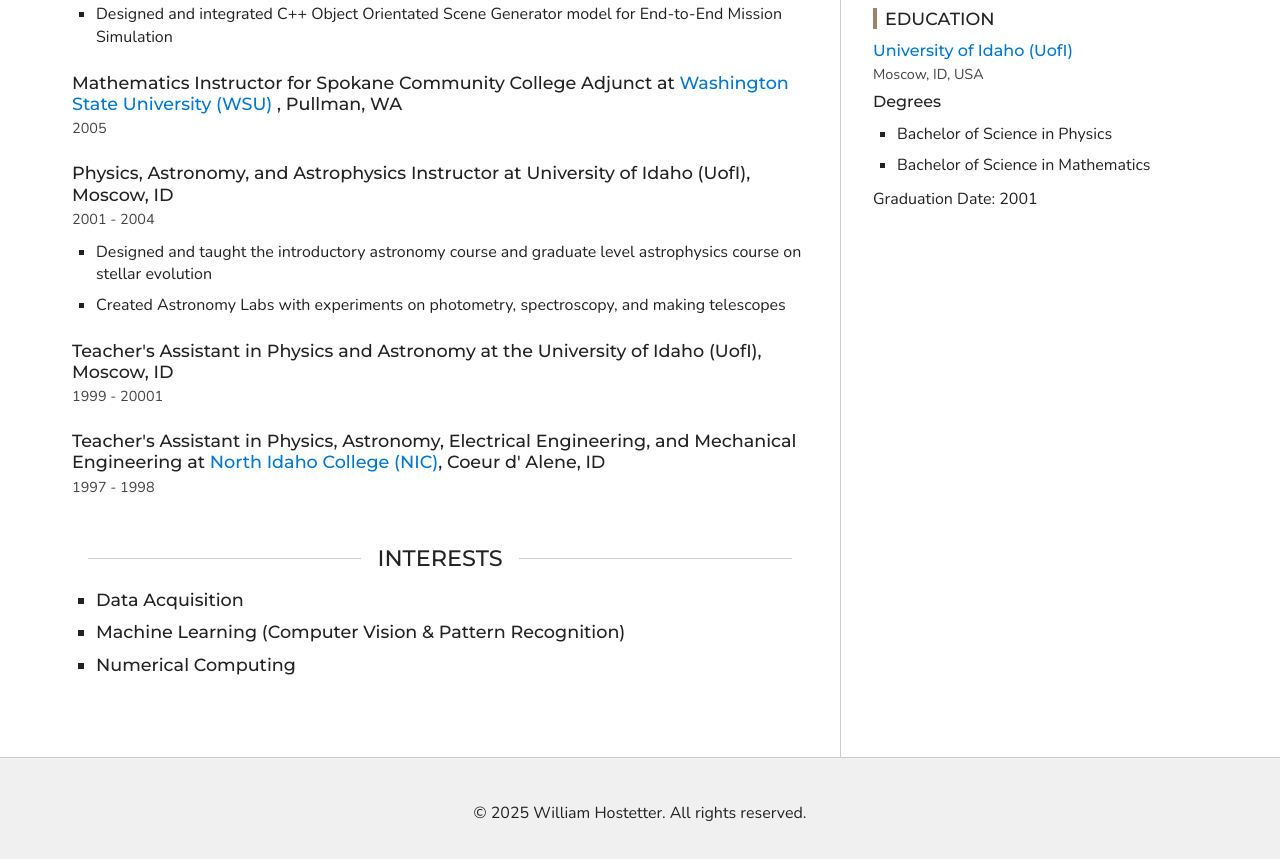
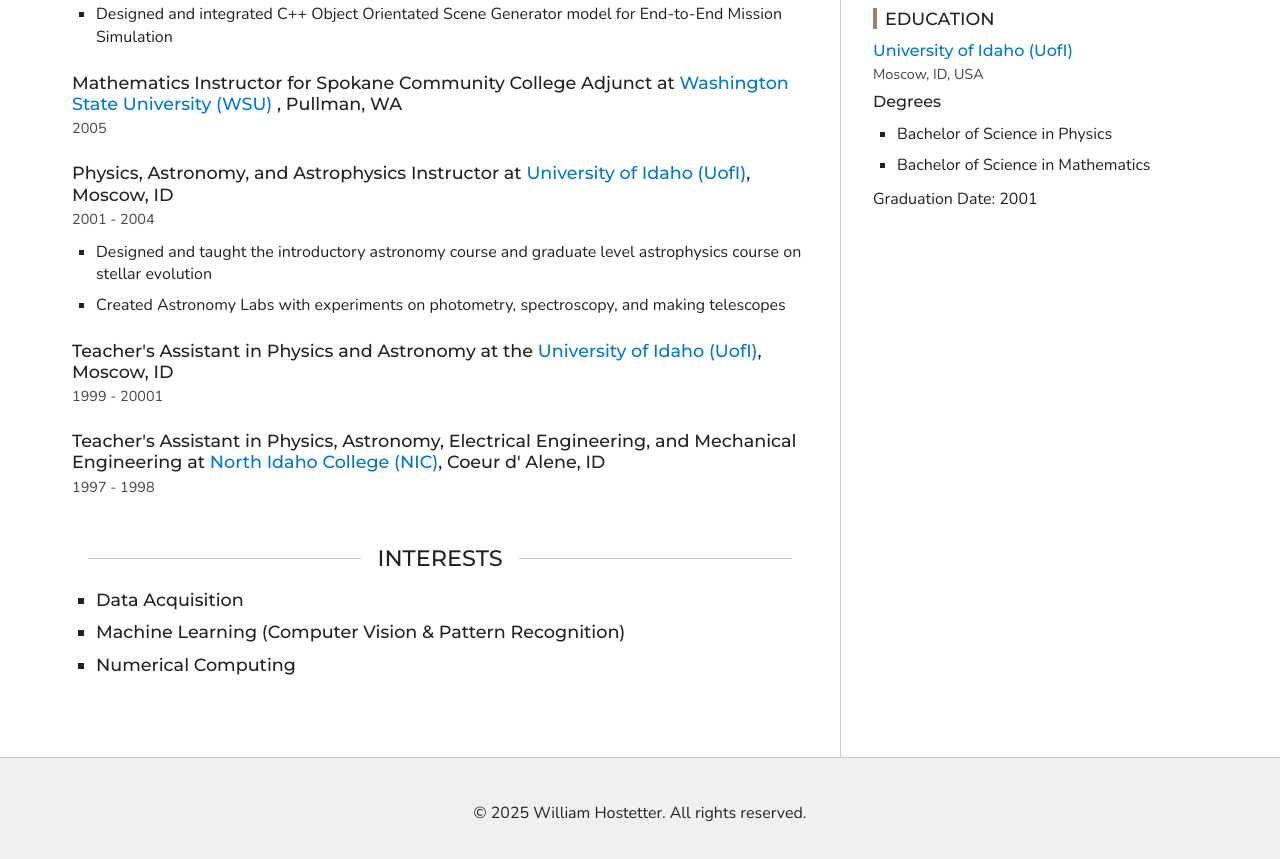
Before and after one commit to WilliamLHostetter/WilliamLHostetter.github.io, a plain HTML site: page index.html in a window 1280 px wide. Shown: the part 1095-1954 px from the top of the page. Drawn offline with nearby package versions, Linux system fonts and the light colour scheme.

Commit message:
7th Commit
Included link for UoI in work experience.

```diff
--- a/index.html
+++ b/index.html
@@ -331,7 +331,8 @@
             <section>
               <h3>
                 Physics, Astronomy, and Astrophysics Instructor at
-                <span class="nowrap">University of Idaho (UofI),</span> <span class="nowrap">Moscow, ID</span>
+                <a rel="noopener noreferrer nofollow" href="https://www.uidaho.edu/" target="_blank">University of Idaho (UofI)</a>,
+                <span class="nowrap">Moscow, ID</span>
               </h3>
               <p class="section-label">2001 - 2004</p>
               <ul>
@@ -343,7 +344,8 @@
             <section>
               <h3>
                 Teacher's Assistant in Physics and Astronomy at the
-                <span class="nowrap">University of Idaho (UofI),</span> <span class="nowrap">Moscow, ID</span>
+                <a rel="noopener noreferrer nofollow" href="https://www.uidaho.edu/" target="_blank">University of Idaho (UofI)</a>,
+                <span class="nowrap">Moscow, ID</span>
               </h3>
               <p class="section-label">1999 - 20001</p>
             </section>
```
